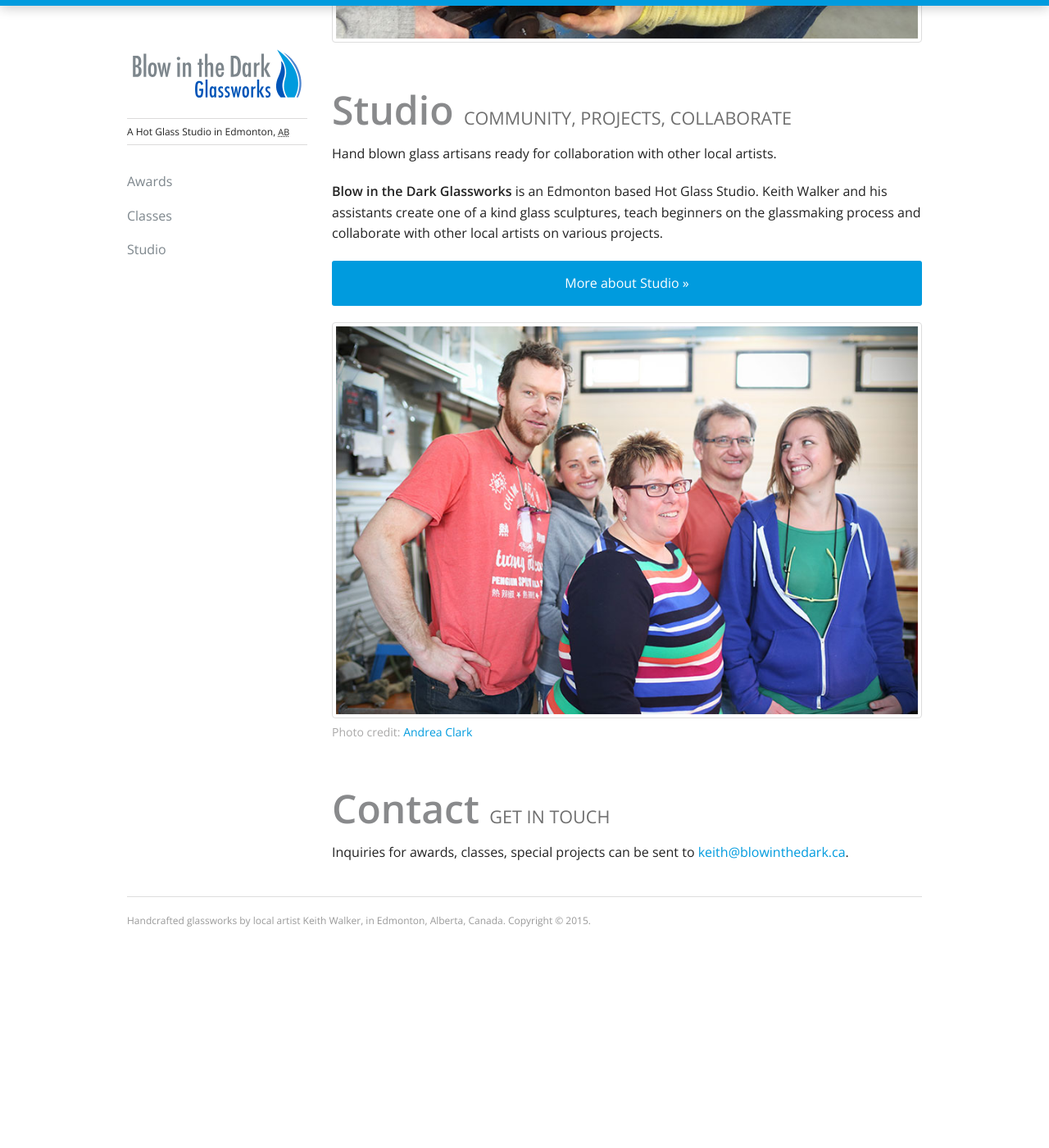
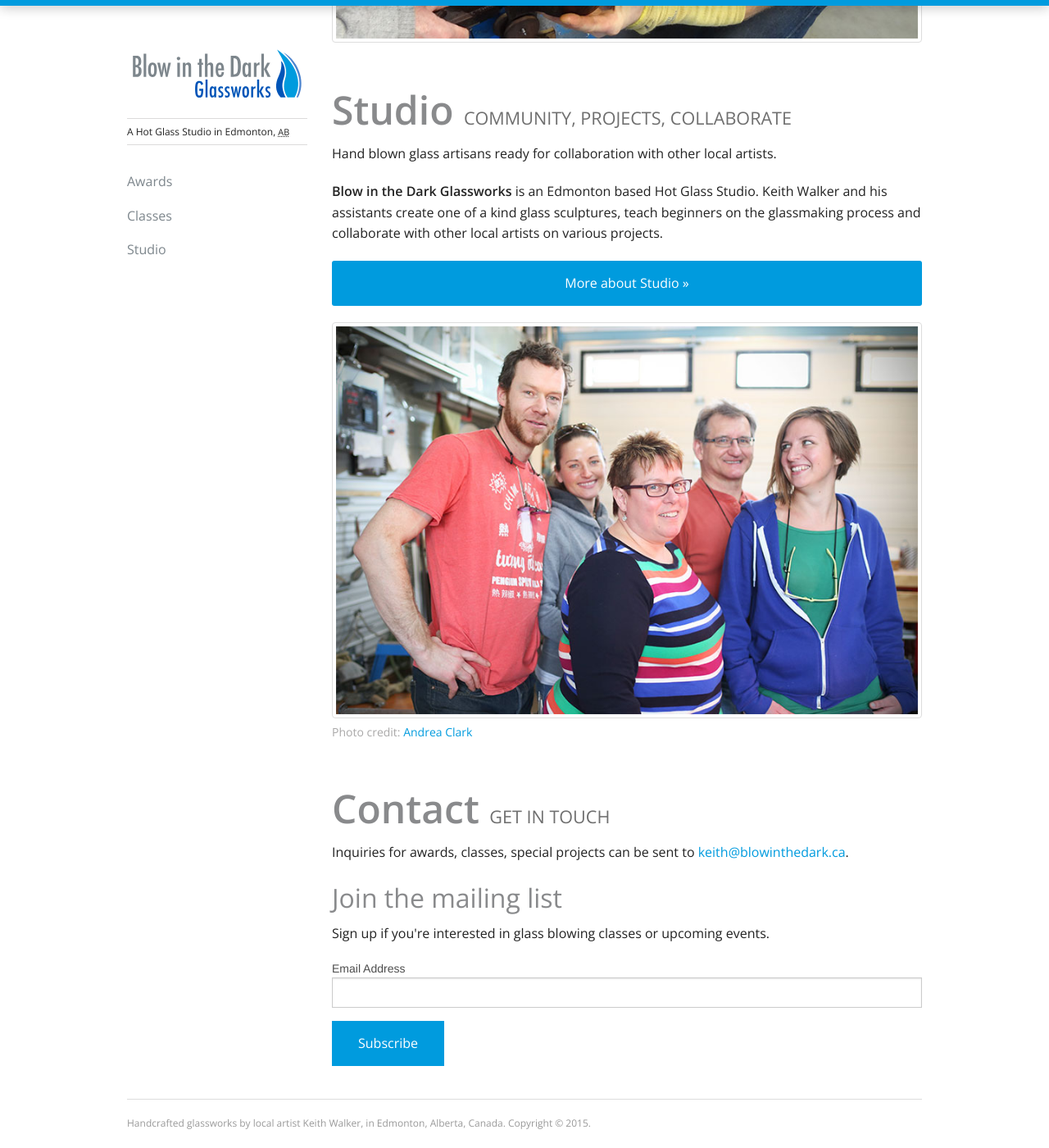
Before and after one commit to elidupuis/blowinthedark.ca, a Jekyll site: the page built from index.html, in a window 1280 px wide and 1400 px high, scrolled down 2197 px. Shown: the whole window at 82% size. Built offline with Jekyll 4.4.1, drawn with Linux system fonts in a browser that asks for light colours; comment, search, counter and statistics services are not loaded; before the commit the page ends 3349 px from its top, so only the background shows below that.

Commit message:
add MailChimp signup form

```diff
--- /dev/null
+++ b/_includes/mailing-list.html
@@ -0,0 +1,23 @@
+<h2>Join the mailing list</h2>
+<p>Sign up if you're interested in glass blowing classes or upcoming events.</p>
+
+<!-- Begin MailChimp Signup Form -->
+<div id="mc_embed_signup">
+<form action="//blowinthedark.us10.list-manage.com/subscribe/post?u=7e74a3c60a44a24cbd460af1d&amp;id=b1f07df2dd" method="post" id="mc-embedded-subscribe-form" name="mc-embedded-subscribe-form" class="validate" target="_blank" novalidate>
+    <div id="mc_embed_signup_scroll">
+
+<div class="mc-field-group">
+  <label for="mce-EMAIL">Email Address </label>
+  <input type="email" value="" name="EMAIL" class="required email" id="mce-EMAIL">
+</div>
+  <div id="mce-responses" class="clear">
+    <div class="response" id="mce-error-response" style="display:none"></div>
+    <div class="response" id="mce-success-response" style="display:none"></div>
+  </div>    <!-- real people should not fill this in and expect good things - do not remove this or risk form bot signups-->
+    <div style="position: absolute; left: -5000px;"><input type="text" name="b_7e74a3c60a44a24cbd460af1d_b1f07df2dd" tabindex="-1" value=""></div>
+    <div class="clear"><input type="submit" value="Subscribe" name="subscribe" id="mc-embedded-subscribe" class="button"></div>
+    </div>
+</form>
+</div>
+<script type='text/javascript' src='//s3.amazonaws.com/downloads.mailchimp.com/js/mc-validate.js'></script><script type='text/javascript'>(function($) {window.fnames = new Array(); window.ftypes = new Array();fnames[0]='EMAIL';ftypes[0]='email';fnames[1]='FNAME';ftypes[1]='text';fnames[2]='LNAME';ftypes[2]='text';}(jQuery));var $mcj = jQuery.noConflict(true);</script>
+<!--End mc_embed_signup-->
--- a/_layouts/default.html
+++ b/_layouts/default.html
@@ -14,6 +14,20 @@
   <link href='http://fonts.googleapis.com/css?family=Open+Sans:400,600' rel='stylesheet' type='text/css'>
 
   <script src="{{ site.assetpath }}js/modernizr.js"></script>
+
+  <!-- MailChimp styles -->
+  <link href="//cdn-images.mailchimp.com/embedcode/classic-081711.css" rel="stylesheet" type="text/css">
+  <style type="text/css">
+    #mc_embed_signup{background:#fff; clear:left; font:14px Helvetica,Arial,sans-serif; }
+    /* Add your own MailChimp form style overrides in your site stylesheet or in this style block.
+       We recommend moving this block and the preceding CSS link to the HEAD of your HTML file. */
+    #mc_embed_signup form {
+      padding-left: 0;
+    }
+    #mc_embed_signup .mc-field-group {
+      padding-bottom: 0;
+    }
+  </style>
 
 </head>
 <body>
--- a/index.html
+++ b/index.html
@@ -34,4 +34,7 @@
 <section class="l-mb1">
   <h1>Contact <small>Get in touch</small></h1>
   <p>Inquiries for awards, classes, special projects can be sent to <a href="mailto:keith@blowinthedark.ca">keith@blowinthedark.ca</a>.</p>
+
+  {% include mailing-list.html %}
+
 </section>
```
Also changed, not shown: classes.md (+3 -1 lines), README.md.
